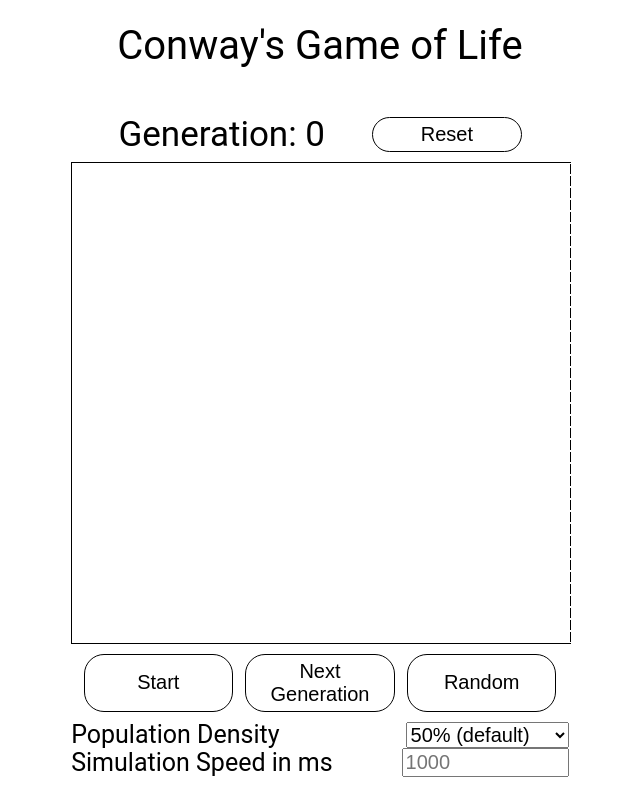
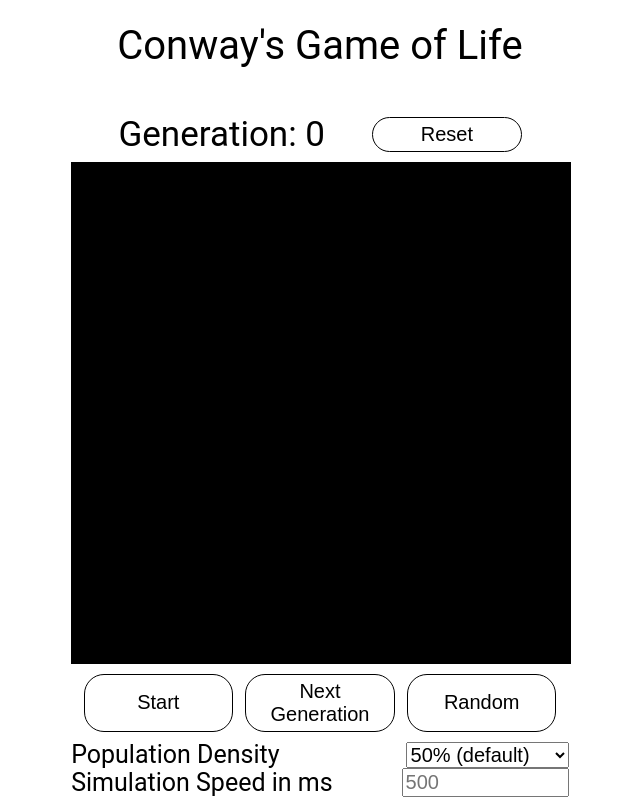
Before and after one commit to LoganSorensen/game-of-life, a React (Create React App) app: page / in a window 1280 px wide. Shown: the top 800 px of the page, without its empty margins (320-960 px from the left). Built offline with nearby package versions, Linux system fonts and the light colour scheme.

Commit message:
updated grid styling, increased default speed

```diff
--- a/src/App.js
+++ b/src/App.js
@@ -7,7 +7,7 @@ import Controls from "./components/controls";
 
 import "./styles/less/index.less";
 
-const numRows = 40;
+const numRows = 50;
 const numCols = 50;
 let generation = 0;
 
@@ -37,7 +37,7 @@ function App() {
 
   const [modifiers, setModifiers] = useState({
     population: 50,
-    speed: 1000,
+    speed: 500,
   })
 
   const [cellSize, setCellSize] = useState(10);
@@ -130,8 +130,8 @@ function App() {
                   style={{
                     width: cellSize,
                     height: cellSize,
-                    backgroundColor: grid[i][k] ? "black" : undefined,
-                    border: "1px solid white",
+                    backgroundColor: grid[i][k] ? "white" : undefined,
+                    // border: "1px solid black",
                   }}
                 />
               ))
@@ -167,7 +167,7 @@ function App() {
           </div>
           <div className='modifier'>
           <span>Simulation Speed in ms</span>
-          <input type='number' name='speed' placeholder='1000' onChange={updateModifiers}></input>
+          <input type='number' name='speed' placeholder={modifiers.speed} onChange={updateModifiers}></input>
           </div>
         </div>
         </div>
--- a/src/styles/index.css
+++ b/src/styles/index.css
@@ -186,6 +186,7 @@ h2 {
 .grid-container .grid {
   border: 1px solid black;
   width: 100%;
+  background-color: black;
 }
 .grid-container .btn-container {
   display: flex;
--- a/src/styles/less/grid.less
+++ b/src/styles/less/grid.less
@@ -55,6 +55,7 @@ h2 {
   .grid {
     border: 1px solid black;
     width: 100%;
+    background-color: black;
   }
 
   .btn-container {
```
